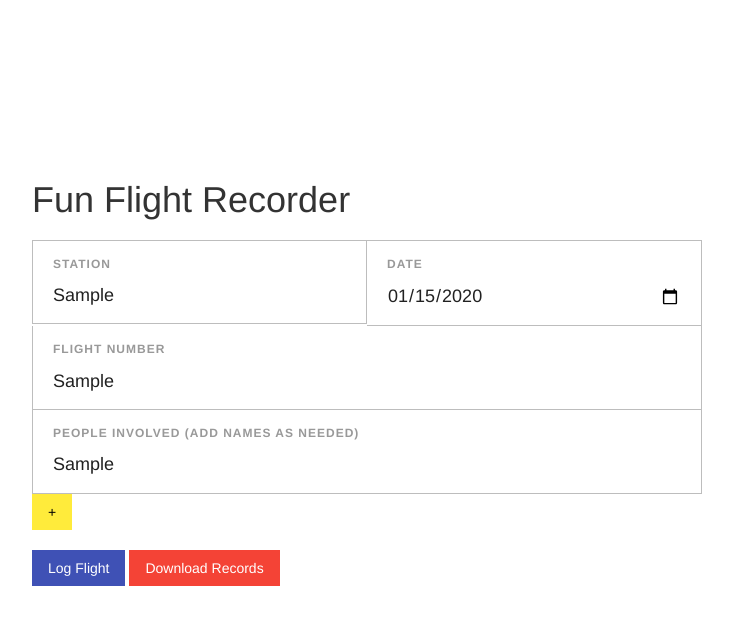
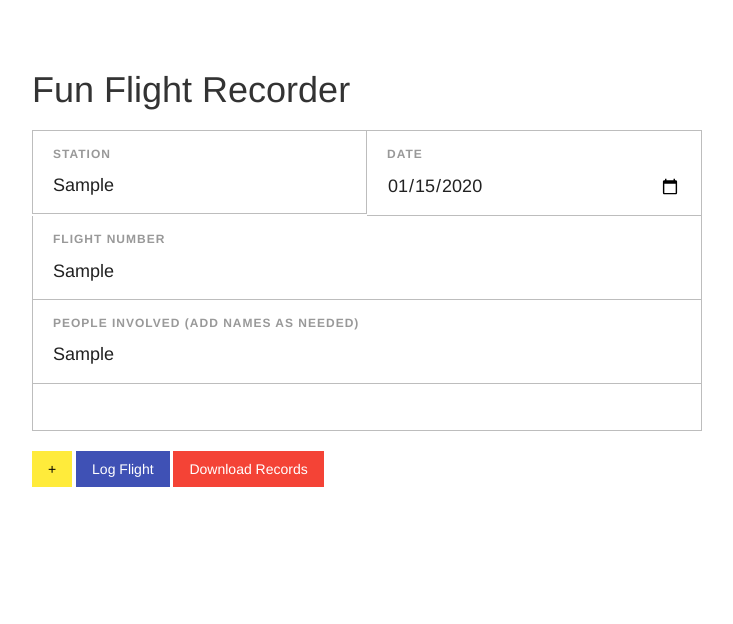
Before and after one commit to duncangallagher/info-converter, a plain HTML site: page index.html in a window 1280 px wide. Both pictures are taken after typing "Sample", "2020-01-15", "Sample", "Sample" into the empty fields and a click on the button "Add another person involved". Shown: the whole page, without its empty margins (273-1006 px from the left). Drawn offline with nearby package versions, Linux system fonts and the light colour scheme.

Commit message:
front-end complete

```diff
--- a/css/main.css
+++ b/css/main.css
@@ -22,7 +22,7 @@ h1 {
 }
 
 .container {
-    margin: 16rem auto;
+    margin: 5rem auto;
     max-width: 700px;
 }
 
@@ -84,3 +84,14 @@ form .field textarea {
 #add-people-button {
     float: left;
 }
+
+.new-person-field {
+    font-family: 'Source Sans Pro', sans-serif;
+    width: 100%;
+    padding: .5rem 2rem 1.5rem;
+    font-size: 1.8rem;
+    border: 1px solid #BDBDBD;
+    border-top: 0;
+    color: #212121;
+    outline: 0;
+}
--- a/index.html
+++ b/index.html
@@ -2,19 +2,20 @@
 <html>
 
 <head>
-    <title>Info Converter</title>
+    <title>Fun Flight Recorder</title>
     <link rel="stylesheet" href="https://www.w3schools.com/w3css/4/w3.css">
     <link href='https://fonts.googleapis.com/css?family=Lato:300' rel='stylesheet' type='text/css'>
     <link rel="stylesheet" href="css/main.css">
     <script src="https://ajax.googleapis.com/ajax/libs/jquery/3.3.1/jquery.min.js"></script>
     <link rel="stylesheet" href="https://maxcdn.bootstrapcdn.com/bootstrap/3.3.7/css/bootstrap.min.css">
+    <script src="js/main.js"></script>
 </head>
 
 <body>
 
     <div class="container">
         <h1>Fun Flight Recorder</h1>
-        <form>
+        <form id="flight_form">
             <div class="field half">
                 <label for="station">Station</label>
                 <input type="text" id="station" />
@@ -24,17 +25,17 @@
                 <input type="date" id="date" />
             </div>
             <div class="field tnb">
-                <label for="flight-number">Flight Number</label>
-                <input type="text" id="flight-number" />
+                <label for="flight_number">Flight Number</label>
+                <input type="text" id="flight_number" />
             </div>
             <div class="field tnb">
-                <label for="msg">People Involved (Add names as needed)</label>
+                <label for="person1">People Involved (Add names as needed)</label>
                 <input type="text" id="person1" />
             </div>
-            <button type="button" class="w3-button w3-yellow" id="add-people-button">+</button>
         </form>
-        <button class="w3-button w3-indigo" id="submit-button">Log Flight</button>
-        <button class="w3-button w3-red" id="get-record">Download Records</button>
+        <button type="button" class="w3-button w3-yellow" id="add-person-button" title="Add another person involved">+</button>
+        <button class="w3-button w3-indigo" id="submit-button" title="Add fun flight to your records">Log Flight</button>
+        <button class="w3-button w3-red" id="get-record" title="Download a spreadsheet of all recorded fun flights">Download Records</button>
     </div>
 
 </body>
--- /dev/null
+++ b/js/main.js
@@ -0,0 +1,30 @@
+$(document).ready(function () {
+
+    var flight_data = {};
+
+    var i = 2;
+    $("#add-person-button").click(function () {
+        var input = document.createElement("input");
+        input.type = "text";
+        input.id = "person" + i;
+        input.className += "new-person-field";
+        flight_form.appendChild(input);
+        i++;
+    });
+
+    $("#submit-button").click(function () {
+        flight_data["station"] = $("#station").val();
+        flight_data["date"] = $("#date").val();
+        flight_data["flight_number"] = $("#flight_number").val();
+        flight_data["person_1"] = $("#person1").val();
+
+        var n = 2;
+        while ($("#person" + n).val()) {
+            flight_data["person_" + n] = $("#person" + n).val();
+            n++;
+        }
+
+        console.log(flight_data);
+    });
+
+});
```
